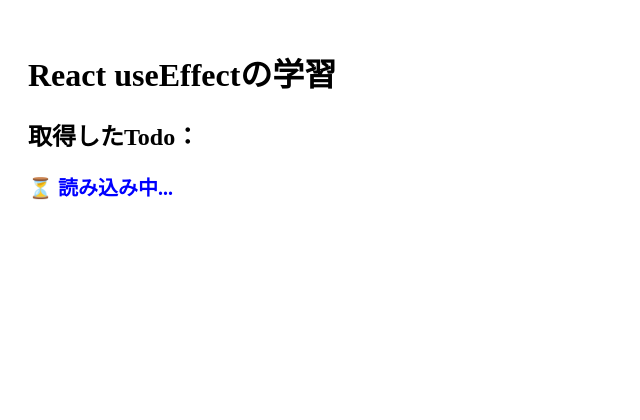
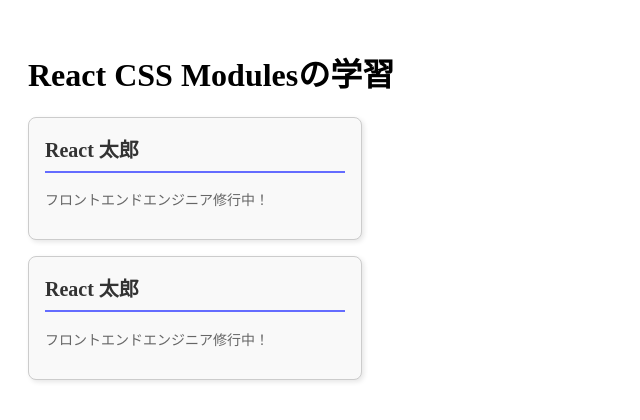
Before and after one commit to nayuts/react-practice, a React (Vite) app: page / in a window 1280 px wide. Shown: the top 420 px of the page, without its empty margins (0-640 px from the left). Built offline with nearby package versions, Linux system fonts and the light colour scheme; no server answers.

Commit message:
自己紹介にもスタイルを当てた

```diff
--- a/src/App.tsx
+++ b/src/App.tsx
@@ -1,37 +1,12 @@
 // src/App.tsx
-import { useState, useEffect } from "react";
+import { ProfileCard } from "./components/ProfileCard";
 
 export function App() {
-  // 1. 取得したデータを保存するためのState
-  const [todoTitle, setTodoTitle] = useState<string>("まだデータがありません");
-  const [isLoading, setIsLoding] = useState<boolean>(true);
-
-  // 2. useEffectを使って「画面が開いた瞬間に1回だけ」処理をする
-  useEffect(() => {
-    // 🌟 ルール：useEffectの中で async 関数を新しく作る
-    const fetchTodo = async () => {
-      // APIからデータを取得してくるまで「待つ (await)」
-      const res = await fetch("https://jsonplaceholder.typicode.com/todos/1");
-      const data = await res.json();
-
-      // データが取れたら、Stateを上書きする
-      setTodoTitle(data.title);
-
-      setIsLoding(false);
-    };
-
-    // 🌟 作った関数をすぐに呼び出す
-    fetchTodo();
-  }, []); // 👈 【超重要】この「空の配列」が1回だけ動かすための魔法です！
-
   return (
     <div style={{ padding: "20px" }}>
-      <h1>React useEffectの学習</h1>
-
-      <h2>取得したTodo：</h2>
-      <p style={{ fontSize: "20px", color: "blue", fontWeight: "bold" }}>
-        {isLoading ? "⏳ 読み込み中..." : todoTitle}
-      </p>
+      <h1>React CSS Modulesの学習</h1>
+      <ProfileCard />
+      <ProfileCard />
     </div>
   );
 }
--- /dev/null
+++ b/src/components/ProfileCard.module.css
@@ -0,0 +1,26 @@
+/* src/components/ProfileCard.module.css */
+
+/* カード全体のスタイル */
+.card {
+  border: 1px solid #ccc;
+  border-radius: 8px;
+  padding: 16px;
+  margin-bottom: 16px;
+  background-color: #f9f9f9;
+  width: 300px;
+  box-shadow: 2px 2px 5px rgba(0, 0, 0, 0.1);
+}
+
+/* 名前のスタイル */
+.name {
+  color: #333;
+  font-size: 20px;
+  margin-top: 0;
+  border-bottom: 2px solid #646cff;
+  padding-bottom: 8px;
+}
+
+.description {
+  color: #666;
+  font-size: 14px;
+}
--- /dev/null
+++ b/src/components/ProfileCard.tsx
@@ -0,0 +1,14 @@
+// src/components/ProfileCard.tsx
+
+// 🌟 1. 作成したCSSファイルを「styles」という名前の箱（オブジェクト）としてインポートする
+import styles from "./ProfileCard.module.css";
+
+export function ProfileCard() {
+  // 🌟 2. class="card" ではなく、className={styles.card} のように指定する
+  return (
+    <div className={styles.card}>
+      <h2 className={styles.name}>React 太郎</h2>
+      <p className={styles.description}>フロントエンドエンジニア修行中！</p>
+    </div>
+  );
+}
```
